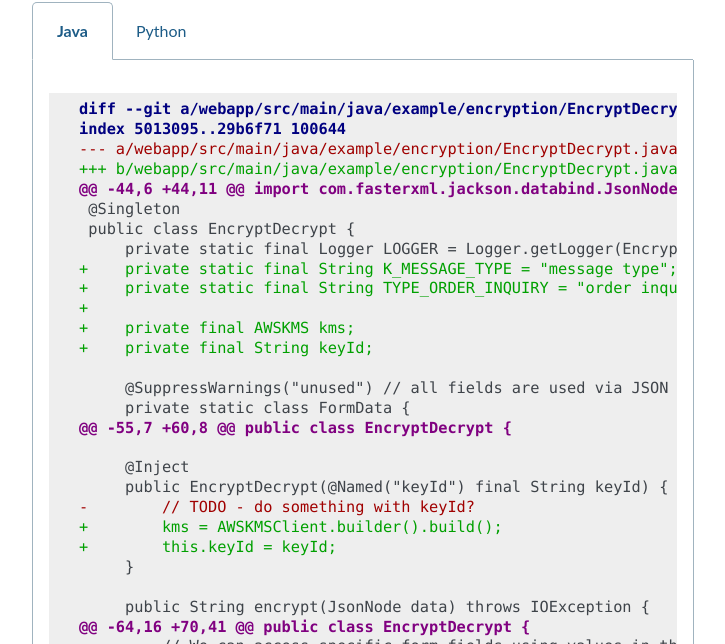
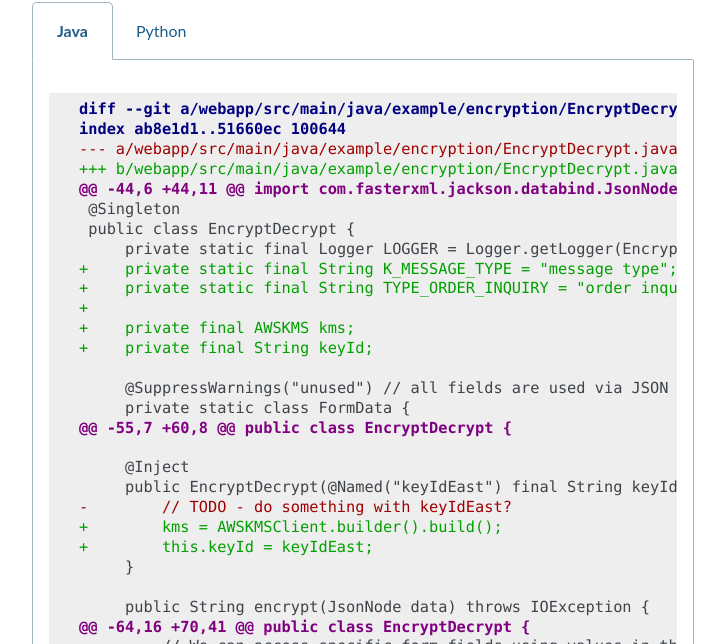
Before and after one commit to aws-samples/busy-engineers-encryption-sdk, a Sphinx documentation site: the page built from docs/exercises/2-kms_encryption.rst, in a window 1280 px wide and 900 px high, scrolled down 4921 px. Shown: the part 140-784 px from the top of the window, without its empty margins (387-1112 px from the left). Built offline with Sphinx 7.4.7, drawn with Linux system fonts in a browser that asks for light colours; some of the changed text lies outside the part shown.

Commit message:
Update Ex-2-Java with new keyId setup.
Updates from adding/propagating changes for Exercise 5.

```diff
--- a/docs/exercises/2-kms_encryption.rst
+++ b/docs/exercises/2-kms_encryption.rst
@@ -154,9 +154,9 @@
            :lineno-start: 58
 
             @Inject
-            public EncryptDecrypt(@Named("keyId") final String keyId) {
+            public EncryptDecrypt(@Named("keyIdEast") final String keyIdEast, @Named("keyIdWest") final String keyIdWest) {
                 kms = AWSKMSClient.builder().build();
-                this.keyId = keyId;
+                this.keyId = keyIdEast;
             }
 
         In ``encrypt()``, we'll then build and issue the request:
@@ -347,7 +347,7 @@
         .. code:: diff
 
             diff --git a/webapp/src/main/java/example/encryption/EncryptDecrypt.java b/webapp/src/main/java/example/encryption/EncryptDecrypt.java
-            index 5013095..29b6f71 100644
+            index ab8e1d1..51660ec 100644
             --- a/webapp/src/main/java/example/encryption/EncryptDecrypt.java
             +++ b/webapp/src/main/java/example/encryption/EncryptDecrypt.java
             @@ -44,6 +44,11 @@ import com.fasterxml.jackson.databind.JsonNode;
@@ -365,10 +365,10 @@
             @@ -55,7 +60,8 @@ public class EncryptDecrypt {
 
                  @Inject
-                 public EncryptDecrypt(@Named("keyId") final String keyId) {
-            -        // TODO - do something with keyId?
+                 public EncryptDecrypt(@Named("keyIdEast") final String keyIdEast, @Named("keyIdWest") final String keyIdWest) {
+            -        // TODO - do something with keyIdEast?
             +        kms = AWSKMSClient.builder().build();
-            +        this.keyId = keyId;
+            +        this.keyId = keyIdEast;
                  }
 
                  public String encrypt(JsonNode data) throws IOException {
```
